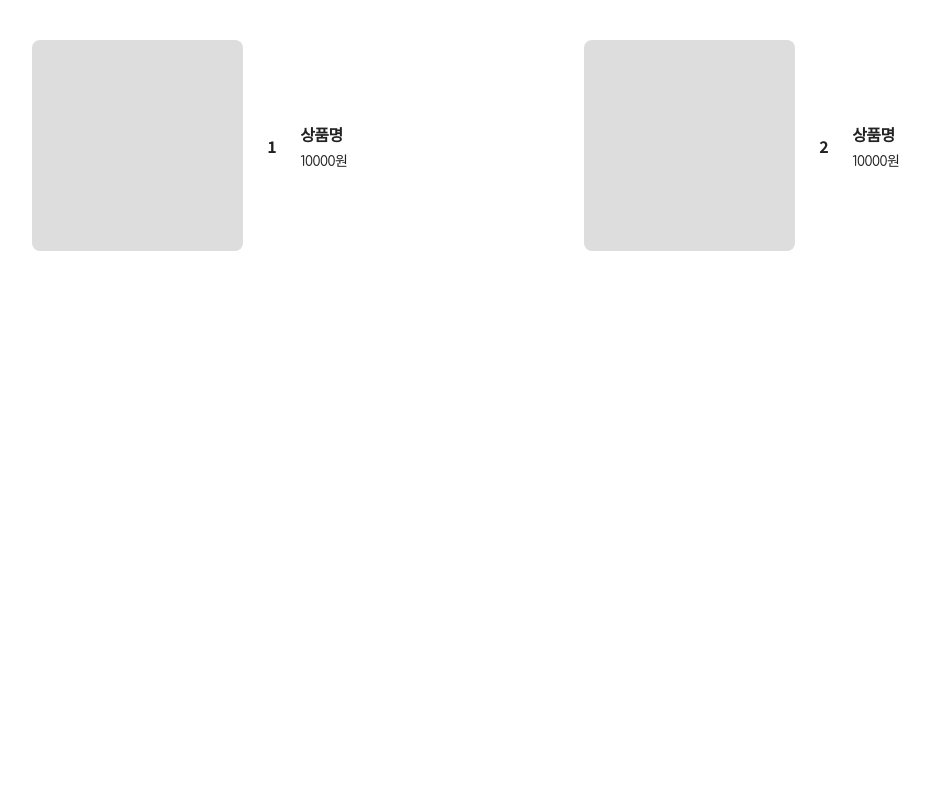
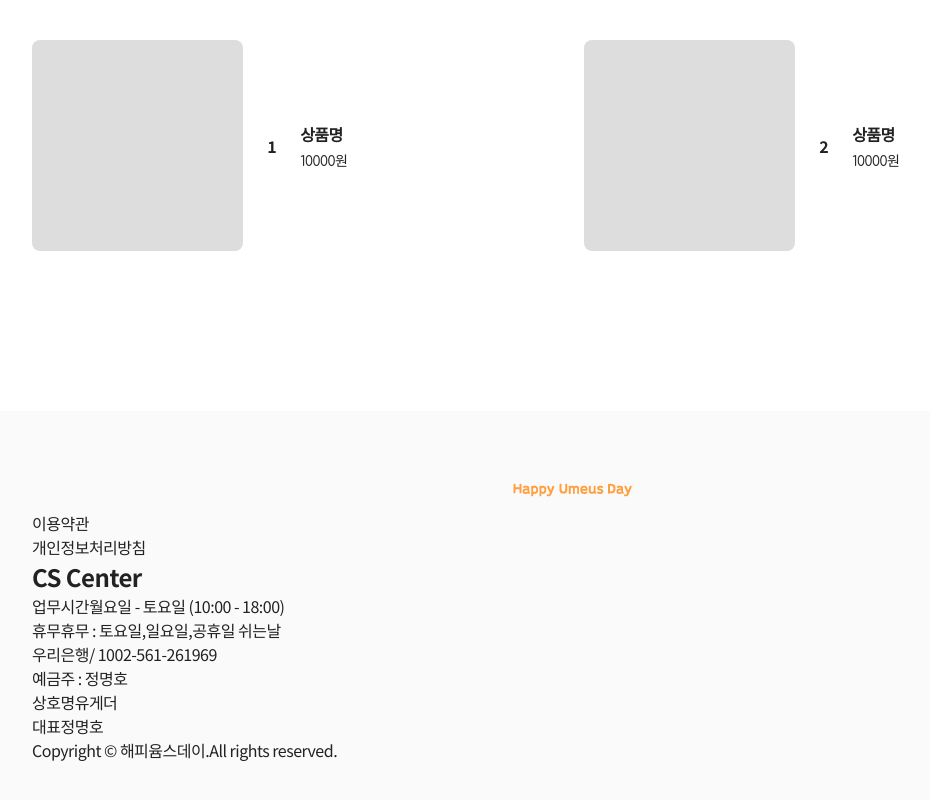
Before and after one commit to Kimbangul/umeus, a Next.js app: page / in a window 1280 px wide. Shown: the part 1857-2657 px from the top of the page, without its empty margins (68-998 px from the left). Before the commit the page ends 2268 px from the top, so only its background shows below. Built offline with nearby package versions, Linux system fonts and the light colour scheme; a web font is replaced by a local one.

Commit message:
style: add footer markup

```diff
--- a/src/app/layout.tsx
+++ b/src/app/layout.tsx
@@ -1,6 +1,7 @@
 import type { Metadata } from 'next'
 import '@/style/style.scss'
 import Header from "@/components/layout/header/HeaderContainer"
+import Footer from "@/components/layout/footer/FooterContainer"
 
 export const metadata: Metadata = {
   title: 'Create Next App',
@@ -19,6 +20,7 @@ export default function RootLayout({
       <div className='Contents'>
           {children}
       </div>
+      <Footer />
       </body>
     </html>
   )
--- /dev/null
+++ b/src/components/layout/footer/FooterContainer.tsx
@@ -0,0 +1,7 @@
+import FooterView from "@/components/layout/footer/FooterView"
+
+const FooterContainer = () => {
+  return <FooterView />
+}
+
+export default FooterContainer;
--- /dev/null
+++ b/src/components/layout/footer/FooterView.tsx
@@ -0,0 +1,45 @@
+import Logo from "@/components/common/Logo";
+
+const FooterView = () => {
+  return(
+    <footer className="Footer">
+       <div className="Footer__inner">
+         <div className="Footer__logo"><Logo /></div>
+         <ul className="Footer__menu">
+          <li className="Footer__menu-item"><a href="#">이용약관</a></li>
+          <li className="Footer__menu-item"><a href="#">개인정보처리방침</a></li>
+         </ul>
+         <div className="Footer__cs">
+          <h2 className="Footer__title">CS Center</h2>
+          <ul className="Footer__list">
+            <li className="Footer__item">
+              <span className="Footer__item-cate">업무시간</span>
+              <span className="Footer__item-desc">월요일 - 토요일 (10:00 - 18:00)</span>
+            </li>
+            <li className="Footer__item">
+              <span className="Footer__item-cate">휴무</span>
+              <span className="Footer__item-desc">휴무 : 토요일,일요일,공휴일 쉬는날</span>
+            </li>
+          </ul>
+          <div className="Footer__bank">
+          우리은행/ 1002-561-261969  <br/>
+          예금주 : 정명호
+          </div>
+         </div>
+         <ul className="Footer__list">
+          <li className="Footer__item">
+            <span className="Footer__item-cate">상호명</span>
+            <span className="Footer__item-desc">유게더</span>
+          </li>
+          <li className="Footer__item">
+            <span className="Footer__item-cate">대표</span>
+            <span className="Footer__item-desc">정명호</span>
+          </li>
+         </ul>
+          <div className="Footer__copy">Copyright © 해피윰스데이.All rights reserved.</div>
+       </div>
+    </footer>
+  )
+}
+
+export default FooterView;
--- /dev/null
+++ b/src/style/components/layout/Footer.scss
@@ -0,0 +1,8 @@
+.Footer {
+  background: $bg01;
+  &__inner {
+    @include max-width-container;
+    padding-top: 6rem;
+    padding-bottom: 6rem;
+  }
+}
--- a/src/style/style.scss
+++ b/src/style/style.scss
@@ -7,5 +7,6 @@
 // component
 @import './components/common/common.scss';
 @import './components/layout/Header.scss';
+@import './components/layout/Footer.scss';
 @import './components/main/Slide.scss';
 @import './page/Main.scss';
--- a/src/style/variable.scss
+++ b/src/style/variable.scss
@@ -28,3 +28,4 @@ $third: #97918b;
 $text-b01: #718096;
 
 $border01: #ddd;
+$bg01: #fafafa;
```
